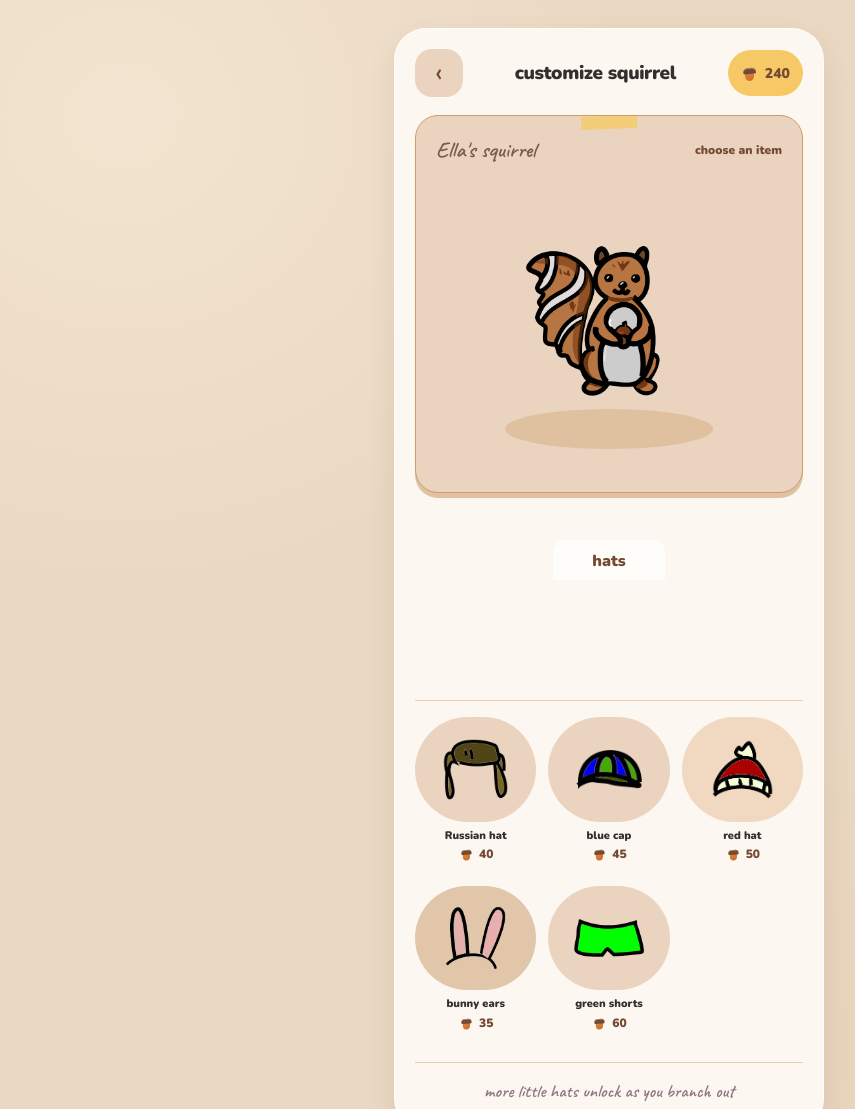
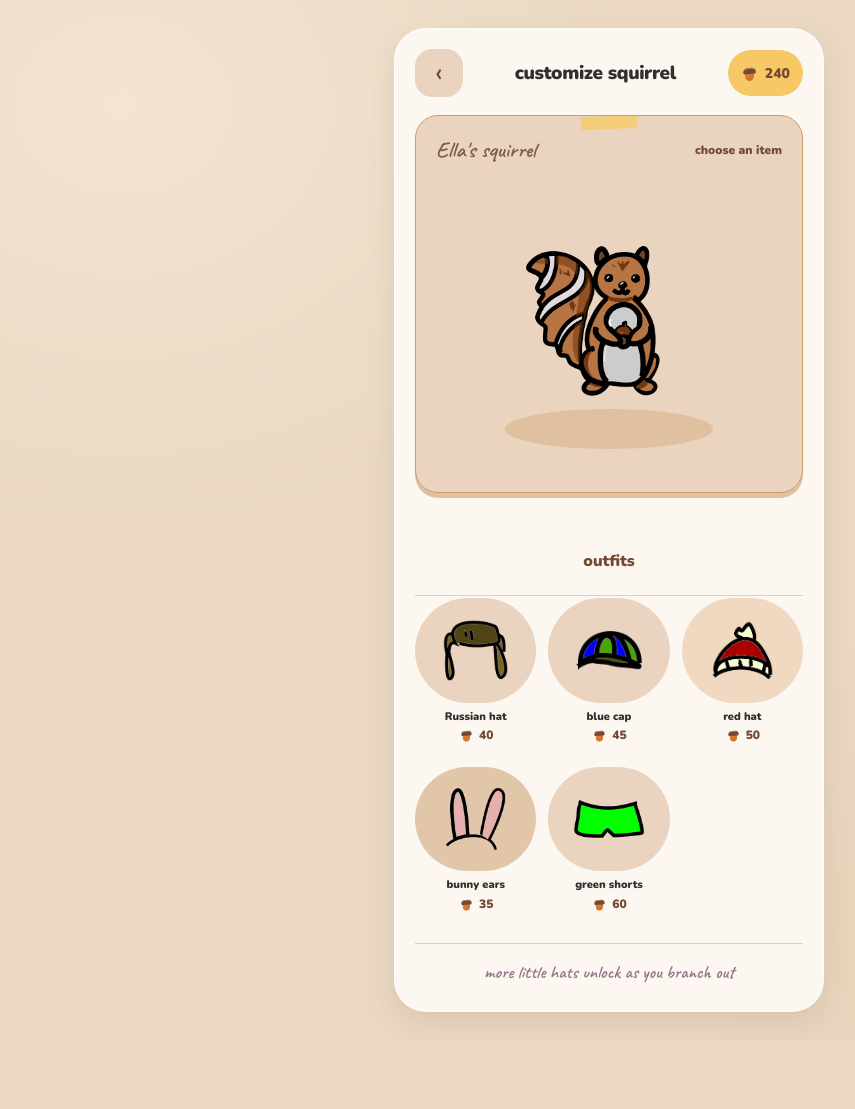
Before and after one commit to nxameen1/JMUMake-A-Thon, a plain HTML site: page squirrel.html in a window 1280 px wide. Shown: the top 1109 px of the page, without its empty margins (31-886 px from the left). After the commit the page ends 1040 px from the top, so only its background shows below. Drawn offline with nearby package versions, Linux system fonts and the light colour scheme.

Commit message:
fixed hats to outfits jazz

```diff
--- a/squirrel.html
+++ b/squirrel.html
@@ -33,9 +33,9 @@
     .tabs {display:flex;justify-content:center;margin-top:19px;border-bottom:1px solid var(--line);}
     .tab {min-width:112px;padding:10px 22px 8px;border:0;border-bottom:2px solid transparent;border-radius:12px 12px 0 0;color:#927f87;background:transparent;font-size:14px;font-weight:900;text-transform:lowercase;cursor:pointer;}
     .app-shell .tab {display:block;flex:none;margin:0;padding:10px 22px 8px;border-radius:12px 12px 0 0;background:transparent;box-shadow:none;color:#927f87;}
-    .tab[aria-selected="true"] {border-bottom-color:#fffdfa;color:#754a34;background:#fffdfa}
-    .app-shell .tab[aria-selected="true"] {background:#fffdfa;color:#754a34;}
-    .item-grid {display:grid;grid-template-columns:repeat(3,minmax(0,1fr));gap:17px 12px;padding:16px 0 24px;}
+    .tab[aria-selected="true"] {border-bottom-color:#ead4bf;color:#754a34;background:#ead4bf}
+    .app-shell .tab[aria-selected="true"] {background:var(--paper);color:#754a34;}
+    .item-grid {display:grid;grid-template-columns:repeat(3,minmax(0,1fr));gap:17px 12px;padding:2px 0 24px;}
     .item {min-width:0;text-align:center;}
     .item-card {position:relative;width:100%;aspect-ratio:1.16;display:grid;place-items:center;border:1.5px solid rgb(117 74 52 / 12%);border-radius:18px;background:#f5dfb6;cursor:pointer;transition:transform .15s,border-color .15s,box-shadow .15s;}
     .app-shell .item-card {display:grid;flex:none;place-items:center;margin:0;padding:0;color:inherit;background:#f5dfb6;box-shadow:none;}
@@ -46,7 +46,7 @@
     .app-shell .item-card.selected {background:#ead4bf;box-shadow:0 3px 0 #c79767;}
     .item-card:focus-visible,.tab:focus-visible,.back:focus-visible {outline:3px solid #754a34;outline-offset:3px}
     .item-art {display:block;width:67%;height:70%;margin:auto;object-fit:contain;object-position:center;}
-    .on-badge {position:absolute;top:8px;right:8px;padding:3px 8px;border-radius:99px;color:#754a34;background:#fffdfa;font-size:9px;font-weight:900;text-transform:uppercase;}
+    .on-badge {position:absolute;top:8px;right:8px;padding:3px 8px;border-radius:99px;color:#754a34;background:#ead4bf;font-size:9px;font-weight:900;text-transform:uppercase;}
     .item-name {margin:7px 0 3px;font-size:11px;font-weight:900;line-height:1.2;}
     .price {display:inline-flex;align-items:center;gap:5px;color:#754a34;font-size:12px;font-weight:900;}
     .price .acorn-icon {transform:scale(.8)}
@@ -73,7 +73,7 @@
       </div>
     </section>
     <div class="tabs" role="tablist" aria-label="Hat accessories">
-      <button class="tab" role="tab" id="tab-hats" aria-selected="true" aria-controls="item-grid" data-category="hats">hats</button>
+      <button class="tab" role="tab" id="tab-hats" aria-selected="true" aria-controls="item-grid" data-category="hats">outfits</button>
     </div>
     <section class="item-grid" id="item-grid" role="tabpanel" aria-labelledby="tab-hats"></section>
     <p class="hint">more little hats unlock as you branch out</p>
@@ -90,7 +90,7 @@
       ]
     };
     let savedSquirrel = null;
-    try { savedSquirrel = JSON.parse(localStorage.getItem('customizedSquirrelV2') || 'null'); } catch {}
+    try { savedSquirrel = JSON.parse(localStorage.getItem('customizedSquirrelV3') || 'null'); } catch {}
     let balance = savedSquirrel?.balance ?? 240;
     let equipped = savedSquirrel?.equipped?.name ?? null;
     if (savedSquirrel?.owned) {
@@ -124,7 +124,7 @@
       preview.src = `imgs/${item.image}`;
       preview.className = `equipped-preview show ${item.kind}`;
       const stage = document.querySelector('.stage'); stage.querySelector('.squirrel-wrap').setAttribute('aria-label', `Squirrel wearing ${name}`);
-      localStorage.setItem('customizedSquirrelV2', JSON.stringify({
+      localStorage.setItem('customizedSquirrelV3', JSON.stringify({
         balance,
         equipped: { name: item.name, image: item.image, kind: item.kind },
         owned: catalog.hats.filter(entry => entry.owned).map(entry => entry.name)
--- a/styles.css
+++ b/styles.css
@@ -883,7 +883,7 @@ signin-shell {
 .welcome .signin-card { margin: 36px 0 0; }
 
 /* room so the last options aren't hidden behind the button */
-.app-shell > div { padding-bottom: 120px; }
+.app-shell > div { padding-bottom: 15px; }
 
 #interests p, #major p, #pref p {
   font-family: "Comic Sans MS", "Comic Sans", "Chalkboard SE", cursive;
```
Also changed, not shown: games.html (+1 -1 lines), home.html (+1 -1 lines), profile.html (+1 -1 lines), projects.html (+1 -1 lines).
